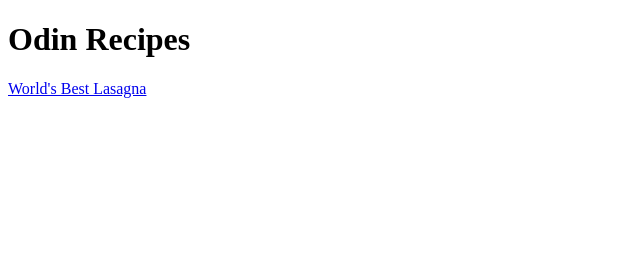
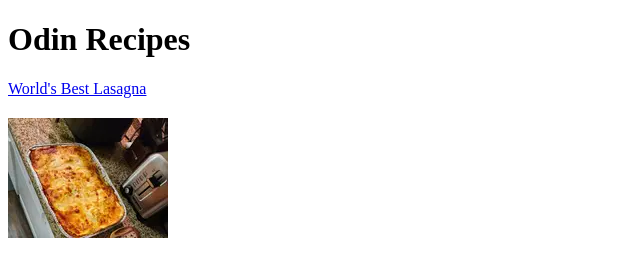
Before and after one commit to wramos1211/odin-recipes, a plain HTML site: page index.html in a window 1280 px wide. Shown: the whole page, without its empty margins (0-640 px from the left). Drawn offline with Linux system fonts and the light colour scheme.

```diff
--- a/index.html
+++ b/index.html
@@ -9,5 +9,9 @@
 <body>
     <h1>Odin Recipes</h1>
     <a href="recipes/World's_Best_Lasagna.html">World's Best Lasagna</a>
+    <h2>
+    <img src="../odin-recipes/Images/Lasagna.jpg" alt="Finished Lasagna"
+    </h2>
+
 </body>
 </html>
```
Also changed, not shown: recipes/World's_Best_Lasagna.html (+2 -0 lines).
